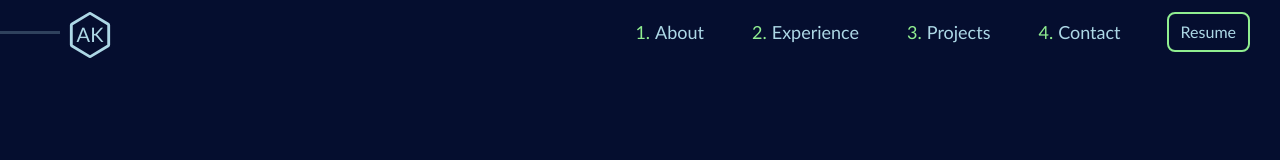
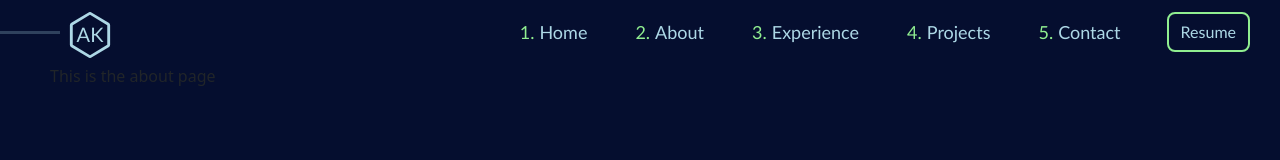
Before and after one commit to alexkaiser34/portfolio, a React (Create React App) app: page /portfolio/About in a window 1280 px wide. Shown: the top 160 px of the page. Built offline with nearby package versions, Linux system fonts and the light colour scheme.

Commit message:
Adds routes for all navbar items

```diff
--- a/src/App.tsx
+++ b/src/App.tsx
@@ -4,6 +4,10 @@ import { BrowserRouter as Router, Route, Routes } from "react-router-dom";
 import NavBar from './components/NavBar';
 import SocialMediaBar from './components/SocialMediaBar';
 import HomePage from './components/HomePage';
+import AboutPage from './components/AboutPage';
+import ProjectsPage from './components/ProjectsPage';
+import ExperiencePage from './components/ExperiencePage';
+import ContactPage from './components/ContactPage';
 
 function App() {
   return (
@@ -17,8 +21,11 @@ function App() {
         </div>
         <div className='App-content'>
           <Routes>
-              <Route path='/About' Component={HomePage} />
-              <Route path='/portfolio' Component={HomePage} />
+              <Route path="/portfolio" Component={HomePage} />
+              <Route path='/portfolio/About' Component={AboutPage} />
+              <Route path='/portfolio/Projects' Component={ProjectsPage} />
+              <Route path='/portfolio/Experience' Component={ExperiencePage} />
+              <Route path='/portfolio/Contact' Component={ContactPage} />
           </Routes>
         </div>
       </div>
--- /dev/null
+++ b/src/components/AboutPage/index.tsx
@@ -0,0 +1,15 @@
+
+
+
+
+function AboutPage(){
+
+    return (
+        <div>
+            This is the about page
+        </div>
+    )
+}
+
+
+export default AboutPage;
--- /dev/null
+++ b/src/components/ContactPage/index.tsx
@@ -0,0 +1,12 @@
+
+
+
+function ContactPage(){
+    return (
+        <div>
+            This is the contact page
+        </div>
+    )
+}
+
+export default ContactPage;
--- /dev/null
+++ b/src/components/ExperiencePage/index.tsx
@@ -0,0 +1,14 @@
+
+
+
+function ExperiencePage(){
+
+    return (
+        <div>
+            This is the experience page
+        </div>
+    )
+}
+
+
+export default ExperiencePage;
--- a/src/components/NavBar/index.tsx
+++ b/src/components/NavBar/index.tsx
@@ -21,7 +21,7 @@ function NavBar(){
 
 
     return (
-        <Navbar expand="md" fixed="top" className="navbar-wrapper" style={{
+        <Navbar expand="lg" fixed="top" className="navbar-wrapper" style={{
             height: !click ? 'max(calc(40px + 3vh), 60px)' : 'inherit'
         }}>
             <Container fluid className="navbar-container">
@@ -37,20 +37,24 @@ function NavBar(){
                 <Navbar.Toggle onClick={handleClick} aria-controls="basic-navbar-nav" className="ms-auto"/>
                 <Navbar.Collapse id="basic-navbar-nav">
                     <Nav className="align-items-center ms-auto" id="navbar-links">
-                        <Nav.Link href="/About" className="d-flex flex-row" >
+                        <Nav.Link href="/portfolio" className="d-flex flex-row" >
                             <span style={{color:'lightgreen', paddingRight: '5px'}}>1.</span>
+                            <span>Home</span>
+                        </Nav.Link>
+                        <Nav.Link href="/portfolio/About" className="d-flex flex-row" >
+                            <span style={{color:'lightgreen', paddingRight: '5px'}}>2.</span>
                             <span>About</span>
                         </Nav.Link>
-                        <Nav.Link href="/Experience" className="d-flex flex-row" >
-                            <span style={{color:'lightgreen', paddingRight: '5px'}}>2.</span>
+                        <Nav.Link href="/portfolio/Experience" className="d-flex flex-row" >
+                            <span style={{color:'lightgreen', paddingRight: '5px'}}>3.</span>
                             <span>Experience</span>
                         </Nav.Link>
-                        <Nav.Link href="/Projects" className="d-flex flex-row" >
-                            <span style={{color:'lightgreen', paddingRight: '5px'}}>3.</span>
+                        <Nav.Link href="/portfolio/Projects" className="d-flex flex-row" >
+                            <span style={{color:'lightgreen', paddingRight: '5px'}}>4.</span>
                             <span>Projects</span>
                         </Nav.Link>
-                        <Nav.Link href="/Contact" className="d-flex flex-row" >
-                            <span style={{color:'lightgreen', paddingRight: '5px'}}>4.</span>
+                        <Nav.Link href="/portfolio/Contact" className="d-flex flex-row" >
+                            <span style={{color:'lightgreen', paddingRight: '5px'}}>5.</span>
                             <span>Contact</span>
                         </Nav.Link>
                         <div style={{paddingLeft: '40px'}}>
--- /dev/null
+++ b/src/components/ProjectsPage/index.tsx
@@ -0,0 +1,13 @@
+
+
+
+function ProjectsPage(){
+
+    return (
+        <div>
+            This is the projects page
+        </div>
+    )
+}
+
+export default ProjectsPage;
```
